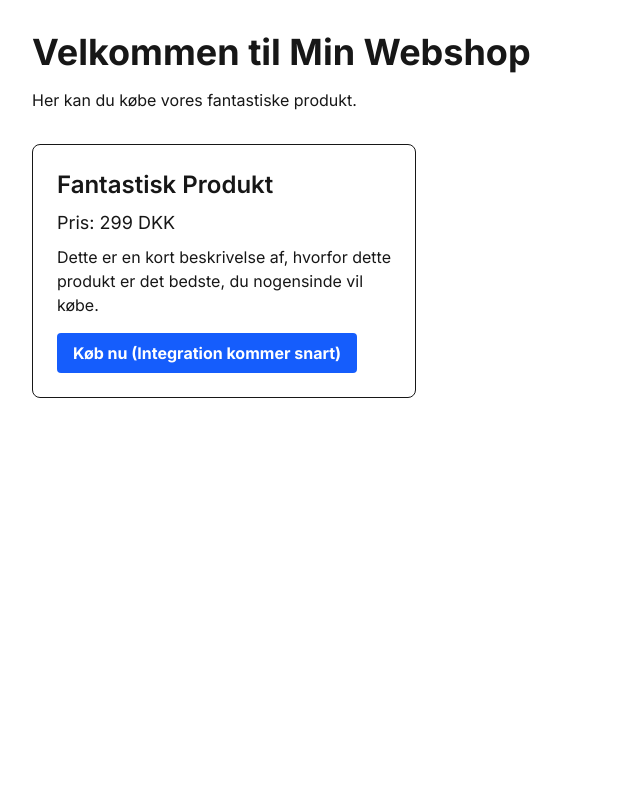
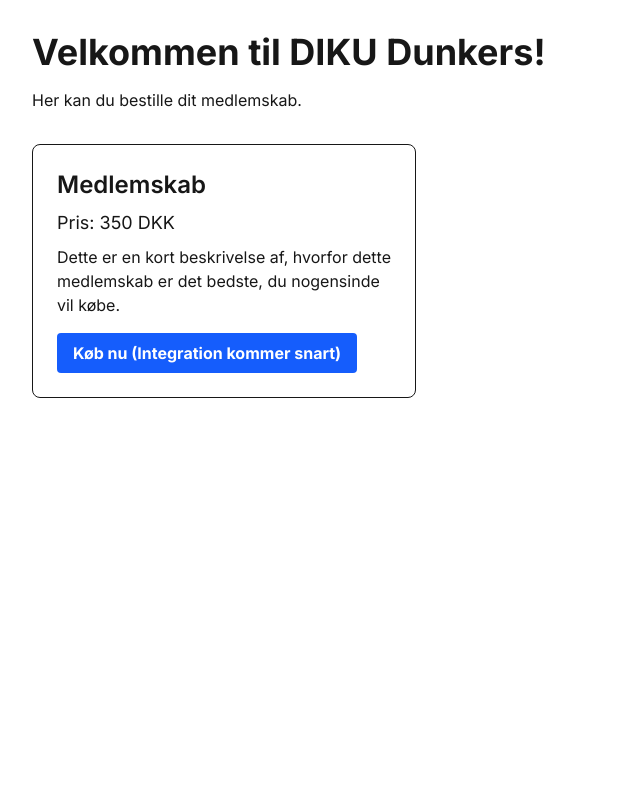
Before and after one commit to lausafin/dikudunkers, a Next.js app: page / in a window 1280 px wide. Shown: the top 800 px of the page, without its empty margins (0-640 px from the left). Built offline with nearby package versions, Linux system fonts and the light colour scheme.

Commit message:
Update homepage content to reflect DIKU Dunkers branding and membership details

```diff
--- a/src/app/page.tsx
+++ b/src/app/page.tsx
@@ -2,14 +2,14 @@
 export default function HomePage() {
   return (
     <div className="container mx-auto">
-      <h1 className="text-4xl font-bold mb-4">Velkommen til Min Webshop</h1>
-      <p className="mb-8">Her kan du købe vores fantastiske produkt.</p>
+      <h1 className="text-4xl font-bold mb-4">Velkommen til DIKU Dunkers!</h1>
+      <p className="mb-8">Her kan du bestille dit medlemskab.</p>
 
       {/* Eksempel på et produkt */}
       <div className="border rounded-lg p-6 max-w-sm">
-        <h2 className="text-2xl font-semibold">Fantastisk Produkt</h2>
-        <p className="text-lg my-2">Pris: 299 DKK</p>
-        <p className="mb-4">Dette er en kort beskrivelse af, hvorfor dette produkt er det bedste, du nogensinde vil købe.</p>
+        <h2 className="text-2xl font-semibold">Medlemskab</h2>
+        <p className="text-lg my-2">Pris: 350 DKK</p>
+        <p className="mb-4">Dette er en kort beskrivelse af, hvorfor dette medlemskab er det bedste, du nogensinde vil købe.</p>
         <button className="bg-blue-600 text-white font-bold py-2 px-4 rounded hover:bg-blue-700">
           Køb nu (Integration kommer snart)
         </button>
```
